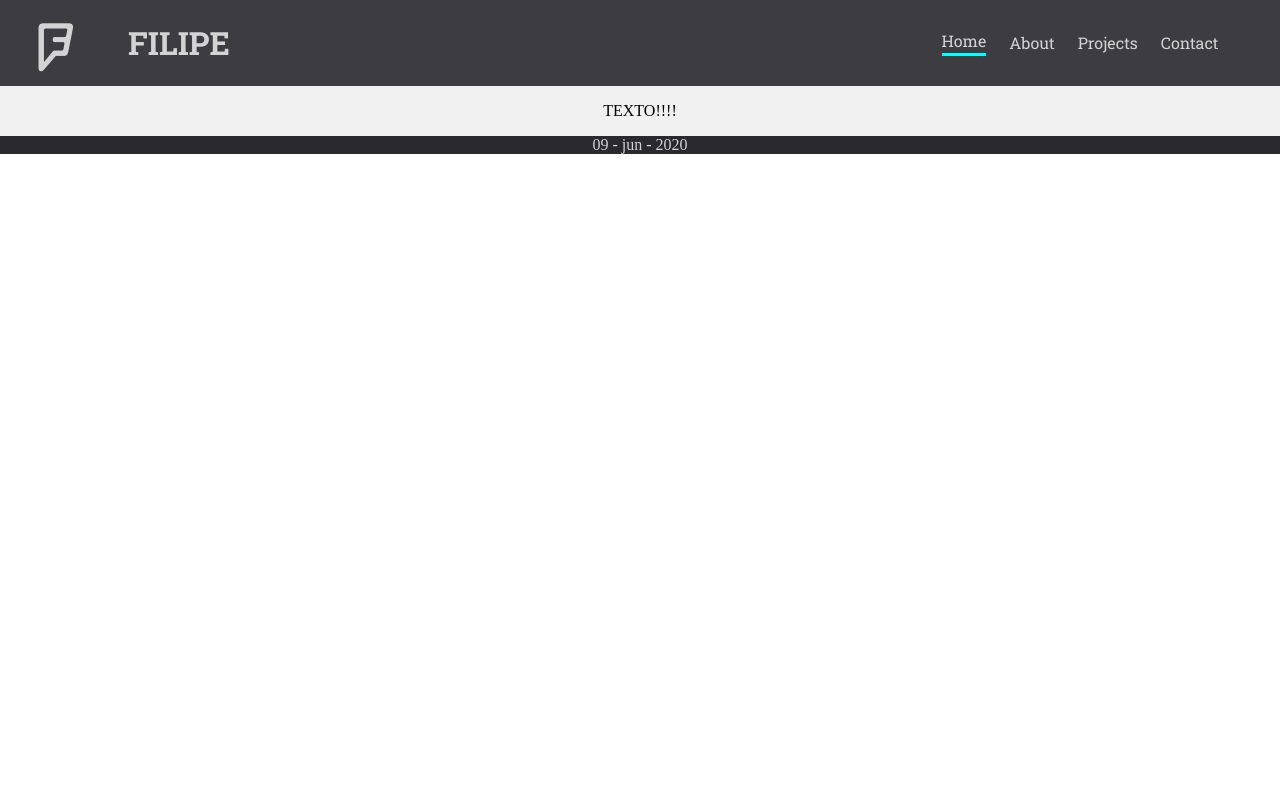
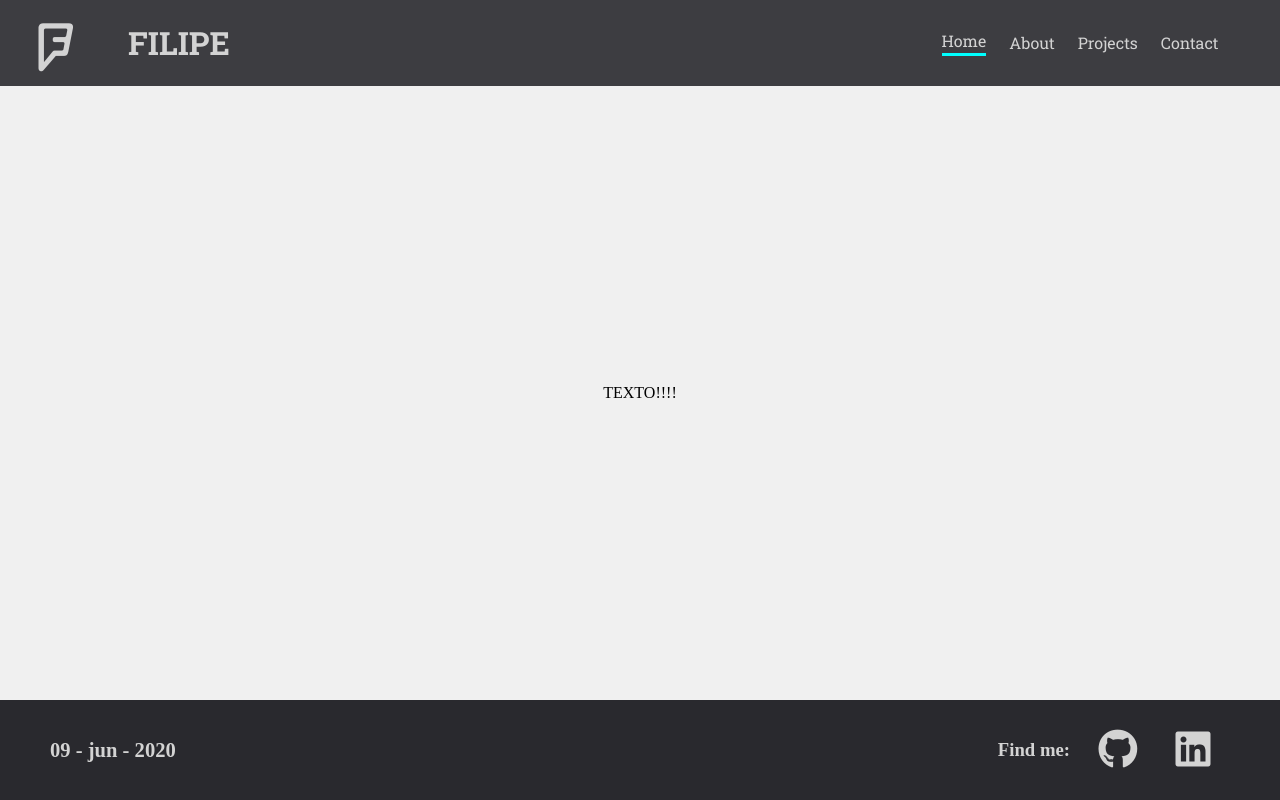
Before and after one commit to Cancellier27/FilipeSite, a React (Create React App) app: page / in a window 1280 px wide. Built offline with nearby package versions, Linux system fonts and the light colour scheme.

Commit message:
footer css done

```diff
--- a/src/App.css
+++ b/src/App.css
@@ -4,6 +4,11 @@ body {
 }
 
 .App {
+  height: 100vh;
   text-align: center;
   background-color: #f0f0f0;
+
+  display: flex;
+  flex-direction: column;
+  justify-content: space-between;
 }
--- a/src/components/footer/footer.css
+++ b/src/components/footer/footer.css
@@ -1,4 +1,51 @@
 footer {
+  height: 100px;
   background-color: #29292E;
   color: lightgray;
+
+  display: flex;
+  align-items: center;
+  justify-content: space-between;
 }
+
+.date {
+  margin-left: 50px;
+  font-size: 1.1em;
+}
+
+.socialMediaFooter {
+  display: flex;
+  align-items: center;
+  justify-content: space-around;
+  margin-right: 50px;
+}
+
+.socialMediaFooter ul {
+  display: flex;
+  align-items: center;
+  justify-content: space-around;
+  width: 150px;
+  padding-left: 10px;
+}
+
+.socialMediaFooter ul li {
+  display: flex;
+  list-style-type: none;
+}
+
+.socialMediaFooter li a{
+  text-decoration: none;
+  color: lightgray;
+}
+
+.socialMediaFooter li a:hover {
+  color: cyan;
+}
+
+.socialMediaFooter li a:active {
+  color: #00cccc;
+}
+
+.navBarFooter i {
+  transform: scale(2.5);
+}
--- a/src/components/footer/footer.jsx
+++ b/src/components/footer/footer.jsx
@@ -4,7 +4,20 @@ import './footer.css'
 const Footer = () => {
   return (
     <footer>
-      <p> 09 - jun - 2020 </p>
+      <div className="date">
+        <h3>09 - jun - 2020</h3>
+      </div>
+      <div className="socialMediaFooter">
+        <h3>Find me:</h3>
+        <ul className="navBarFooter">
+          <li>
+            <a href="/"><i class="fab fa-github"></i></a>
+          </li>
+          <li>
+            <a href="/"><i class="fab fa-linkedin"></i></a>
+          </li>
+        </ul>
+      </div>
     </footer>
   )
 }
--- a/src/components/header/header.css
+++ b/src/components/header/header.css
@@ -43,7 +43,11 @@ header {
   color: cyan;
 }
 
-.selected {
+.navBar li a:active {
+  color: #00cccc;
+}
+
+.selectedHeader {
   margin-top: 2px;
   width: 100%;
   height: 3px;
--- a/src/components/header/header.jsx
+++ b/src/components/header/header.jsx
@@ -15,7 +15,7 @@ const Header = () => {
       <ul className="navBar">
         <li>
           <a href="/">Home</a>
-          <div className="selected"></div>
+          <div className="selectedHeader"></div>
         </li>
         <li>
           <a href="/">About</a>
```
